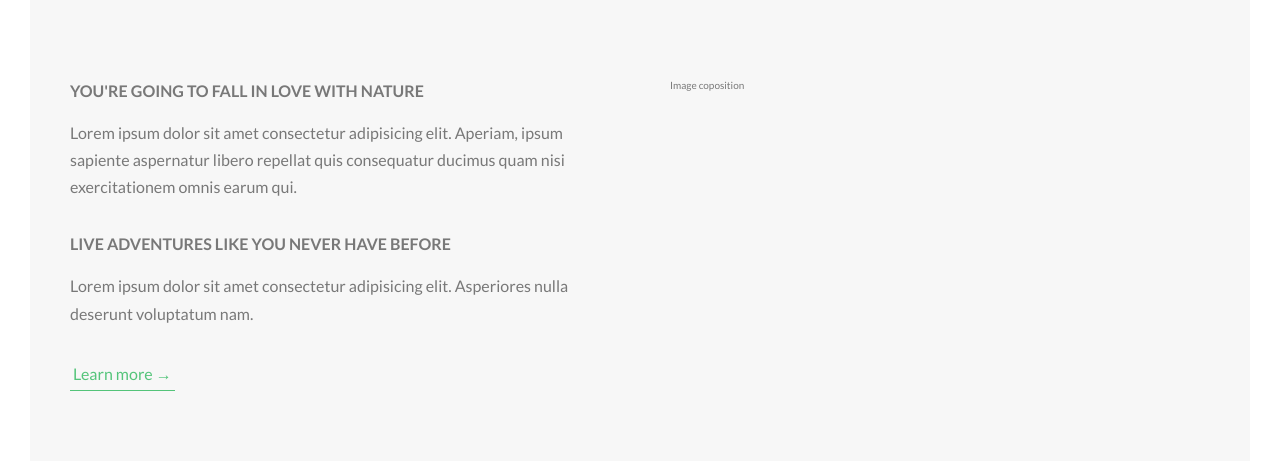
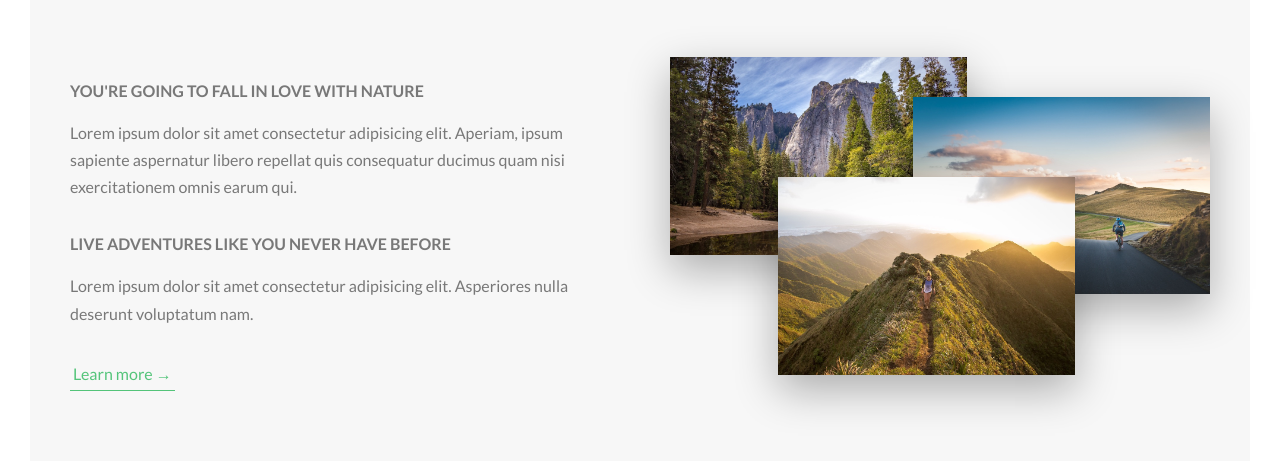
Before and after one commit to iivic17/landing-page--natours, a website: page index.html in a window 1280 px wide. Shown: the part 943-1404 px from the top of the page. Drawn offline with Linux system fonts and the light colour scheme.

Commit message:
About section finished

```diff
--- a/index.html
+++ b/index.html
@@ -65,7 +65,29 @@
 						</p>
 						<a href="#" class="text-btn">Learn more &rarr;</a>
 					</div>
-					<div class="col-1-of-2">Image coposition</div>
+					<div class="col-1-of-2">
+						<div class="composition">
+							<img
+								src="assets/images/nat-1-large.jpg"
+								alt="Beautiful nature landscape in composition"
+								class="
+									composition__photo composition__photo--p1
+								"
+							/><img
+								src="assets/images/nat-2-large.jpg"
+								alt="Beautiful nature landscape in composition"
+								class="
+									composition__photo composition__photo--p2
+								"
+							/><img
+								src="assets/images/nat-3-large.jpg"
+								alt="Beautiful nature landscape in composition"
+								class="
+									composition__photo composition__photo--p3
+								"
+							/>
+						</div>
+					</div>
 				</div>
 			</section>
 		</main>
--- a/package.json
+++ b/package.json
@@ -4,7 +4,7 @@
   "description": "",
   "main": "index.js",
   "scripts": {
-    "compile:sass": "node-sass sass/main.scss css/main.css -w",
+    "compile:sass": "node-sass -rw sass/ -o css/",
     "live-server": "live-server"
   },
   "author": "Ilija Ivic",
--- /dev/null
+++ b/sass/components/_composition.scss
@@ -0,0 +1,39 @@
+.composition {
+	position: relative;
+
+	&__photo {
+		width: 55%;
+		box-shadow: 0 1.5rem 4rem rgba($color-black, 0.3);
+		outline-offset: 2rem;
+
+		position: absolute;
+
+		transition: all 0.2s;
+
+		&--p1 {
+			left: 0;
+			top: -2rem;
+		}
+
+		&--p2 {
+			right: 0;
+			top: 2rem;
+		}
+
+		&--p3 {
+			left: 20%;
+			top: 10rem;
+		}
+
+		&:hover {
+			outline: 1.5rem solid $color-primary;
+			transform: scale(1.05) translateY(-0.5rem);
+			box-shadow: 0 2.5rem 4rem rgba($color-black, 0.4);
+			z-index: 1;
+		}
+	}
+
+	&:hover &__photo:not(:hover) {
+		transform: scale(0.95);
+	}
+}
--- a/sass/main.scss
+++ b/sass/main.scss
@@ -8,6 +8,7 @@
 @import 'base/utilities';
 
 @import 'components/button';
+@import 'components/composition';
 
 @import 'layout/grid';
 @import 'layout/header';
```
Also changed, not shown: assets/images/nat-1-large.jpg (added), assets/images/nat-2-large.jpg (added), assets/images/nat-3-large.jpg (added), css/main.css.
